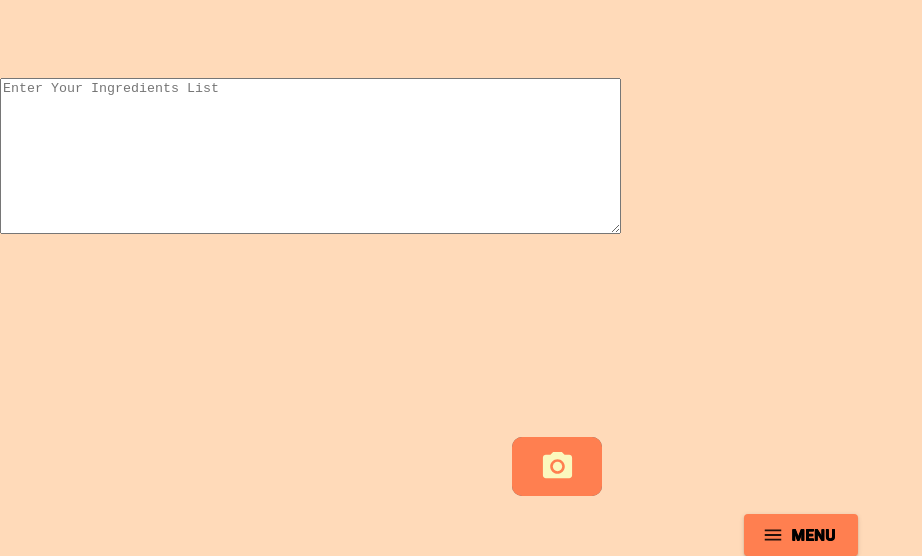
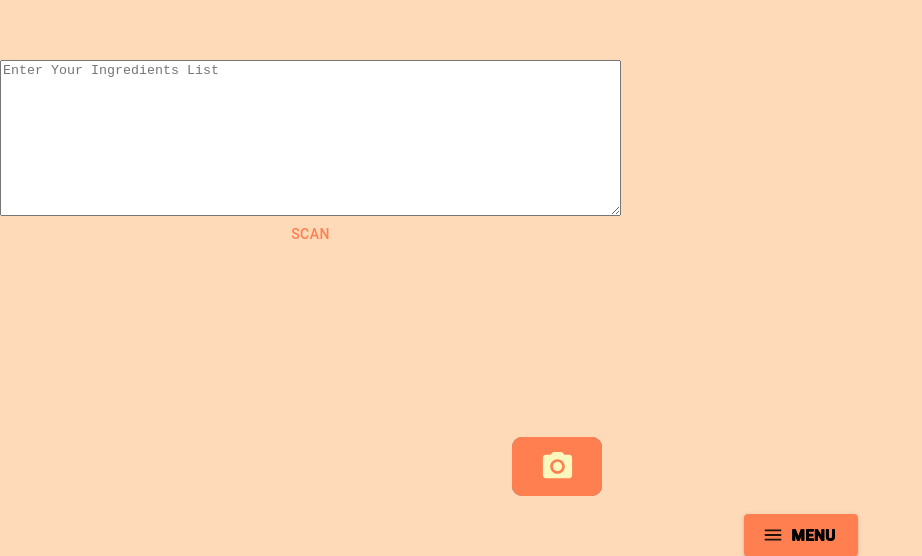
Before and after one commit to MitchWag01/Glutinous, a React (Vite) app in the folder glutinous/glutinous/: page / in a window 1280 px wide. Shown: the part 244-800 px from the top of the page, without its empty margins (0-922 px from the left). Built offline with nearby package versions, Linux system fonts and the light colour scheme.

Commit message:
Fixed API error

```diff
--- a/glutinous/glutinous/src/App.tsx
+++ b/glutinous/glutinous/src/App.tsx
@@ -25,7 +25,7 @@ const App = () => {
       top_p: 1,
       frequency_penalty: 0.0,
       presence_penalty: 0.0,
-      stop: ["\n"]
+      stop: [" "]
     };
 
     try {
@@ -33,7 +33,7 @@ const App = () => {
         method: "POST",
         headers: {
           "Content-Type": "application/json",
-          Authorization: `Bearer ${API_KEY}`
+          "Authorization": `Bearer ${API_KEY}`
         },
         body: JSON.stringify(APIBody)
       });
@@ -63,12 +63,16 @@ const App = () => {
         cols={75}
         rows={10}
       />
-      {/* <Button onClick={callOpenAIAPI}>
+      <Button onClick={callOpenAIAPI}>
         SCAN
-      </Button> */}
+      </Button>
+
       {isGlutenFree !== "" && (
-        <h3>This food {isGlutenFree} gluten-free</h3>
-      )}
+        <h3>
+          Are The ingredients Gluten-free? {isGlutenFree}
+        </h3>
+)}
+
     </Stack>
     </ThemeProvider>
   )
```
